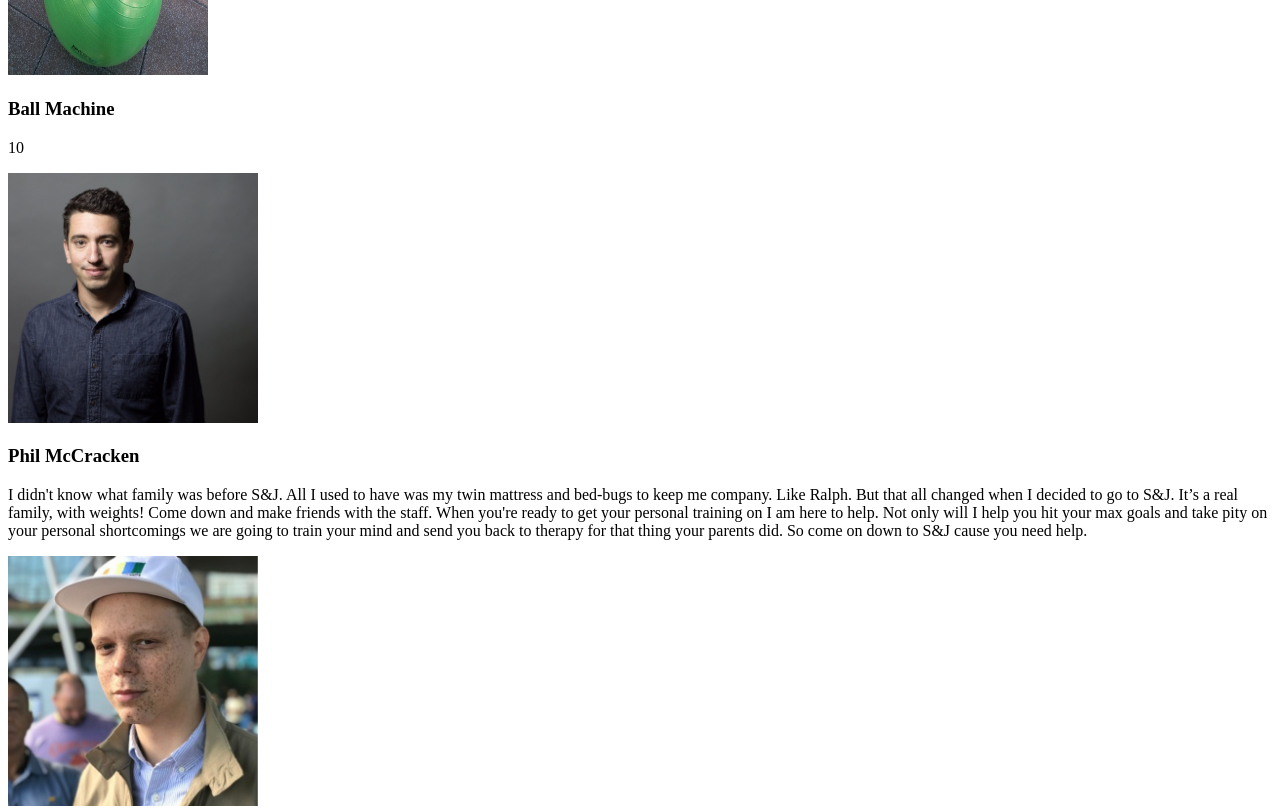
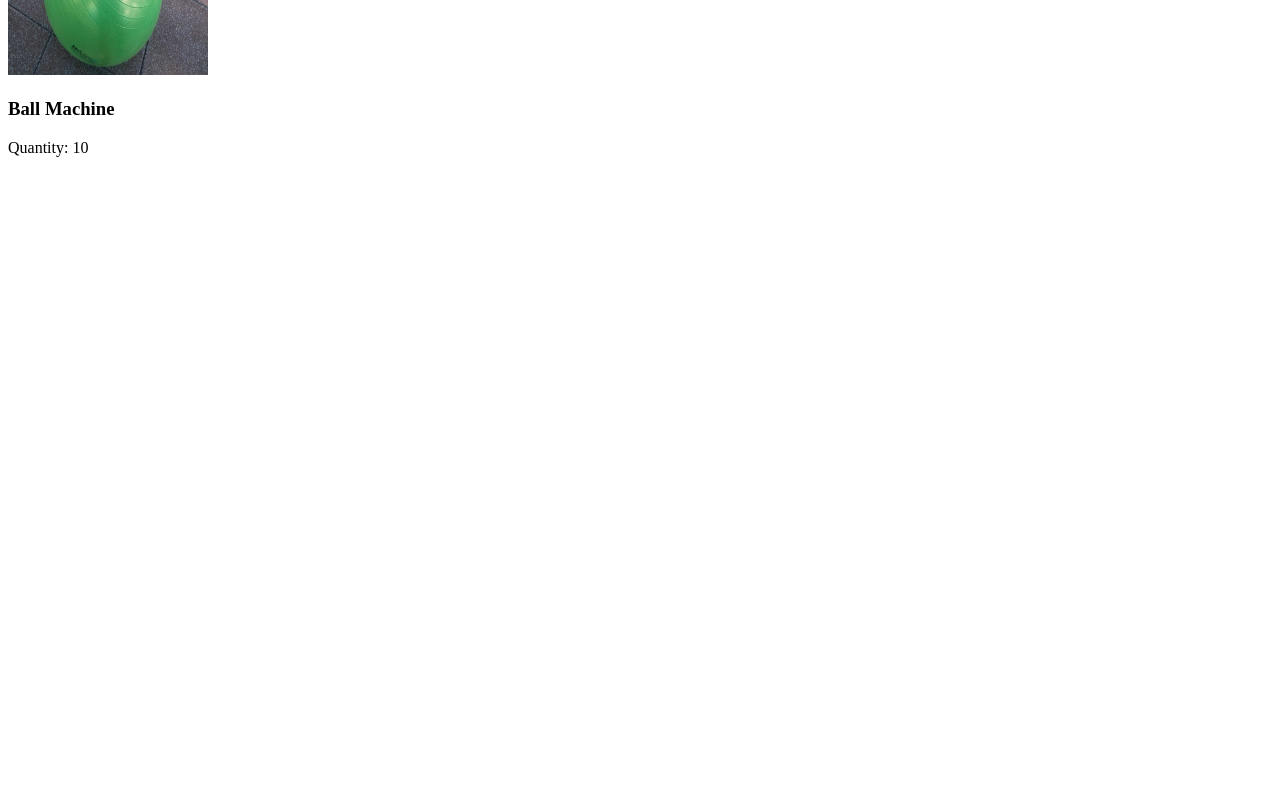
Before and after one commit to josephafulkerson/groupProjectPhase2, a React (Create React App) app: page /join in a window 1280 px wide. Shown: the part 1620-2428 px from the top of the page. After the commit the page ends 1793 px from the top, so only its background shows below. Built offline with nearby package versions, Linux system fonts and the light colour scheme; data requests are answered from the project's data file.

Commit message:
working on Routes

```diff
--- a/db.json
+++ b/db.json
@@ -47,7 +47,7 @@
         "bio": "I didn't know what family was before S&J. All I used to have was my twin mattress and bed-bugs to keep me company. Like Ralph. But that all changed when I decided to go to S&J. It’s a real family, with weights! Come down and make friends with the staff. When you're ready to get your personal training on I am here to help. Not only will I help you hit your max goals and take pity on your personal shortcomings we are going to train your mind and send you back to therapy for that thing your parents did. So come on down to S&J cause you need help."
       },
       {
-        "name": "Adam.jpeg",
+        "name": "Willie B. Hardigan",
         "image": "Adam.jpeg",
         "bio": "Once upon a time I used to do bad things with the wrong people. It landed me in jail. Locked up, for some bud I got from some guy wearing a snap-back. After I served 10, I got out and wanted to change my life. Now I'm here at S&J making sure that you stay off the streets and you get in the gym. My workouts are prison court-yard style. That’s tough! We are using dumbbells, pull up bars, and good old cement to get through my workouts. When we are done, as a reward, it’s a pack of ramen-noodles for your post work out meal. Shrimp Flavor. See you in the gym!"
       },
--- a/package.json
+++ b/package.json
@@ -10,6 +10,7 @@
     "react-dom": "^17.0.2",
     "react-router-dom": "^5.3.0",
     "react-scripts": "4.0.3",
+    "styled-components": "^5.3.1",
     "web-vitals": "^1.1.2"
   },
   "scripts": {
--- a/src/components/App.jsx
+++ b/src/components/App.jsx
@@ -2,11 +2,12 @@ import React from "react";
 import NavBar from "./NavBar";
 import Header from "./Header";
 
+
 function App() {
   return (
     <div>
+      <Header />
       <NavBar />
-      <Header />
     </div>
   );
 }
--- a/src/components/GymCard.jsx
+++ b/src/components/GymCard.jsx
@@ -10,7 +10,7 @@ function GymCard({equipment}) {
         <div>
             <img src={equipmentImage} alt={name} width='200px' height='200px'/>
             <h3>{name}</h3>
-            <p>{quantity}</p>
+            <p>Quantity: {quantity}</p>
         </div>
     )
 }
--- a/src/components/Header.jsx
+++ b/src/components/Header.jsx
@@ -1,11 +1,10 @@
-import React from 'react'
+import React from "react";
+import { NavLink } from 'react-router-dom'
 
 function Header() {
-    return (
-        <div>
-            <p>TEST</p>
-        </div>
-    )
+  return (
+      <div></div>
+  )
 }
 
-export default Header
+export default Header;
--- a/src/components/NavBar.jsx
+++ b/src/components/NavBar.jsx
@@ -1,26 +1,37 @@
-import React, { useState, useEffect } from 'react'
-import Gym from './Gym'
-import Trainers from './Trainers'
-import JoinNow from './JoinNow'
+import React, { useState, useEffect } from "react";
+import Gym from "./Gym";
+import Trainers from "./Trainers";
+import JoinNow from "./JoinNow";
+import { Switch, Route } from "react-router-dom";
 
 function NavBar() {
-
-const [ trainers, setTrainers ] = useState([])
+  const [trainers, setTrainers] = useState([]);
 
   useEffect(() => {
     fetch(" http://localhost:8000/trainers")
-    .then(r => r.json())
-    .then(data => setTrainers(data))
-    }, [])
+      .then((r) => r.json())
+      .then((data) => setTrainers(data));
+  }, []);
+
+
 
   return (
     <div>
+      <Switch>
+        <Route path='/'>
           <Gym />
-           {trainers.map(item => <Trainers trainerList={item} key={item.id}/>)}
+        </Route>
+        <Route path='/trainers'>
+          {trainers.map((item) => (
+            <Trainers trainerList={item} key={item.id} />
+          ))}
+        </Route>
+        <Route path='/join'>
           <JoinNow />
-            <p>TEST</p>
+        </Route>
+      </Switch>
     </div>
-    )
+  );
 }
 
-export default NavBar
+export default NavBar;
```
Also changed, not shown: 1 other file (tests, documents, lock files or other folders). Lines whose indentation alone changed are shown as unchanged.
